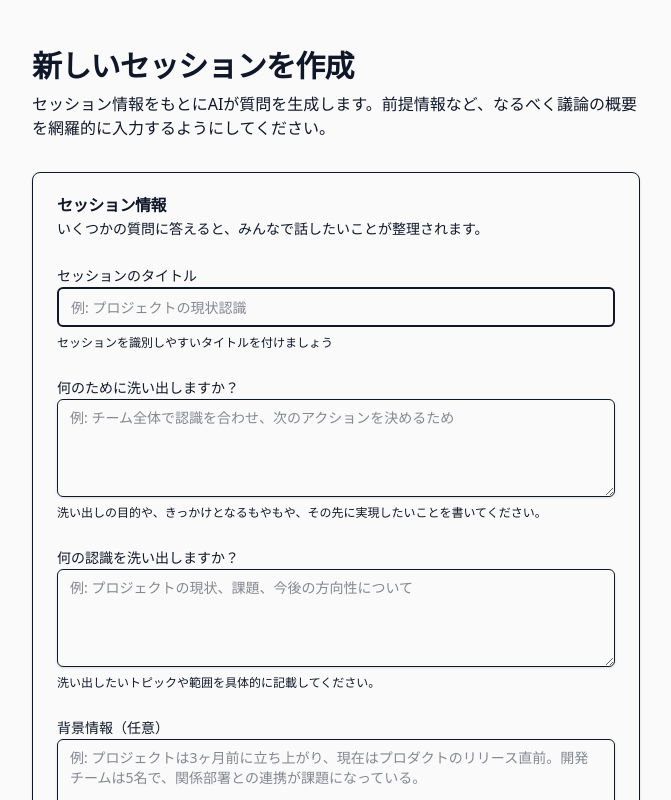
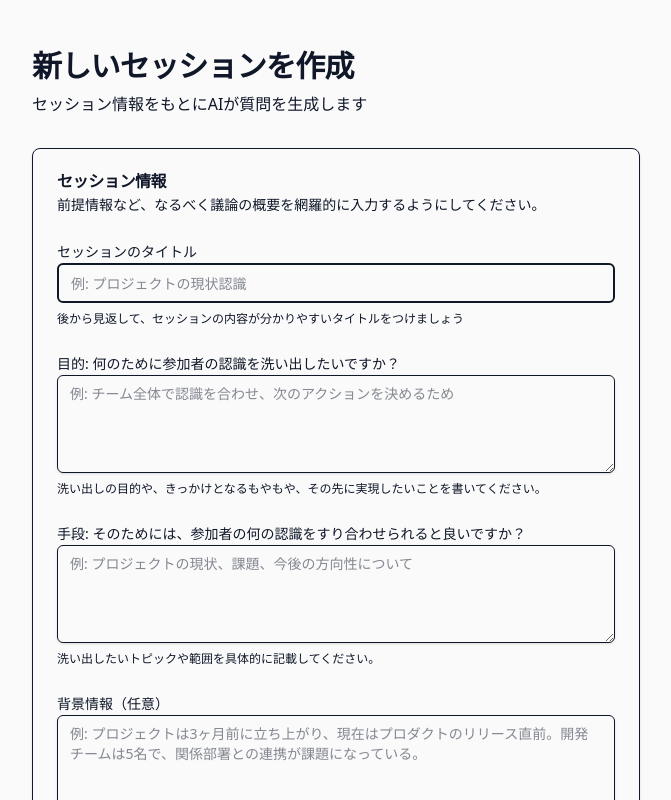
Before and after one commit to blu3mo/cartographer, a Next.js app: page /sessions/new in a window 1280 px wide. Shown: the top 800 px of the page, without its empty margins (304-975 px from the left). Built offline with nearby package versions, Linux system fonts and the light colour scheme.

Commit message:
セッション作成フォームのラベルを明確化

```diff
--- a/app/sessions/new/page.tsx
+++ b/app/sessions/new/page.tsx
@@ -150,7 +150,7 @@ function NewSessionContent() {
             新しいセッションを作成
           </h1>
           <p className="text-muted-foreground">
-          セッション情報をもとにAIが質問を生成します。前提情報など、なるべく議論の概要を網羅的に入力するようにしてください。
+          セッション情報をもとにAIが質問を生成します
           </p>
         </div>
 
@@ -158,7 +158,7 @@ function NewSessionContent() {
           <CardHeader>
             <CardTitle>セッション情報</CardTitle>
             <CardDescription>
-              いくつかの質問に答えると、みんなで話したいことが整理されます。
+              前提情報など、なるべく議論の概要を網羅的に入力するようにしてください。
             </CardDescription>
           </CardHeader>
           <CardContent>
@@ -176,7 +176,7 @@ function NewSessionContent() {
                   placeholder="例: プロジェクトの現状認識"
                 />
                 <p className="text-xs text-muted-foreground">
-                  セッションを識別しやすいタイトルを付けましょう
+                  後から見返して、セッションの内容が分かりやすいタイトルをつけましょう
                 </p>
               </div>
 
@@ -185,7 +185,7 @@ function NewSessionContent() {
                   htmlFor="recognitionPurpose"
                   className="text-sm font-medium"
                 >
-                  何のために洗い出しますか？
+                  目的: 何のために参加者の認識を洗い出したいですか？
                 </label>
                 <textarea
                   id="recognitionPurpose"
@@ -206,7 +206,7 @@ function NewSessionContent() {
                   htmlFor="recognitionFocus"
                   className="text-sm font-medium"
                 >
-                  何の認識を洗い出しますか？
+                  手段: そのためには、参加者の何の認識をすり合わせられると良いですか？
                 </label>
                 <textarea
                   id="recognitionFocus"
```
